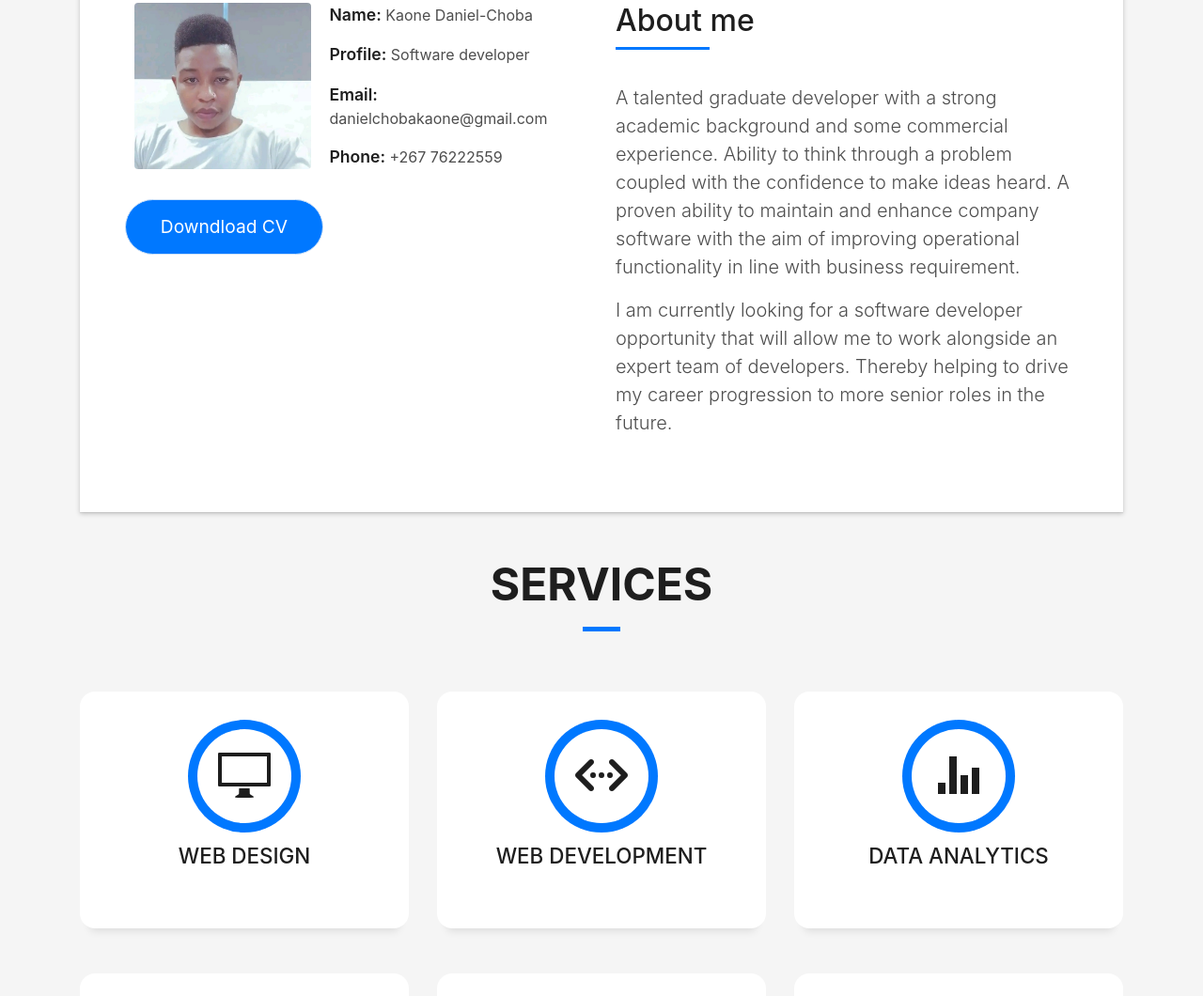
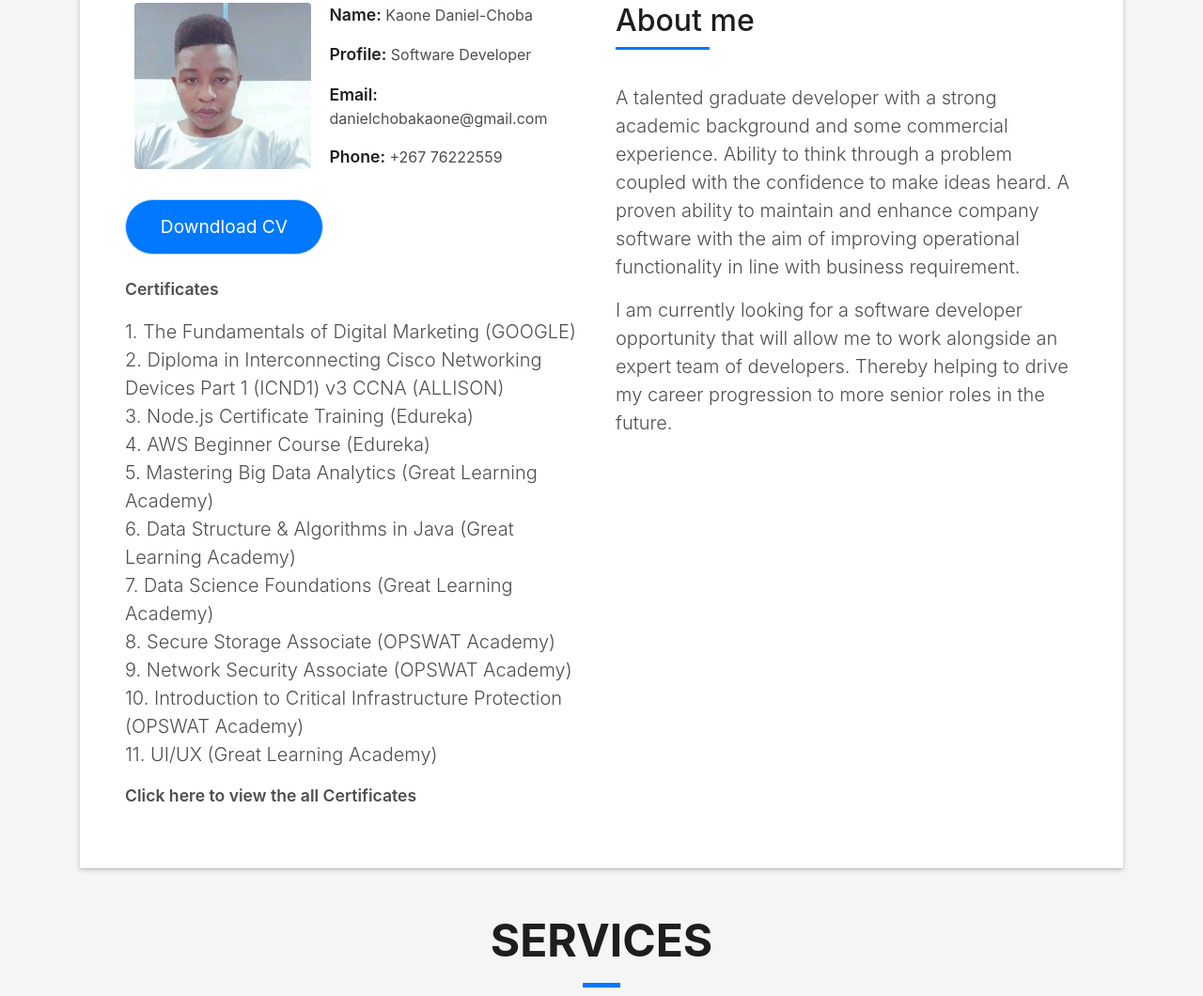
Before and after one commit to danchoba/danchoba.github.io, a plain HTML site: page index.html in a window 1280 px wide. Shown: the part 925-1985 px from the top of the page at 94% size. Drawn offline with Linux system fonts and the light colour scheme; files whose address does not match are found by name.

Commit message:
added certificates

```diff
--- a/index.html
+++ b/index.html
@@ -98,7 +98,7 @@
                   <div class="col-sm-6 col-md-7">
                     <div class="about-info">
                       <p><span class="title-s">Name: </span> <span>Kaone Daniel-Choba</span></p>
-                      <p><span class="title-s">Profile: </span> <span>Software developer</span></p>
+                      <p><span class="title-s">Profile: </span> <span>Software Developer</span></p>
                       <p><span class="title-s">Email: </span> <span>danielchobakaone@gmail.com</span></p>
                       <p><span class="title-s">Phone: </span> <span>+267 76222559</span></p>
                     </div>
@@ -106,6 +106,28 @@
                 </div>
                 <div class="skill-mf">
                   <a href="Kaone_Daniel-Choba_CV.pdf" class="button button-a button-big button-rouded" download>Downdload CV</a>
+<br><br>
+
+                  <p><span class="title-s">Certificates </span>
+                  <p class="lead">
+                   1.  The Fundamentals of Digital Marketing  (GOOGLE) 	<br>
+                   2.  Diploma in Interconnecting Cisco Networking Devices Part 1 (ICND1) v3 CCNA (ALLISON)<br>
+                   3.  Node.js Certificate Training (Edureka)<br>
+                   4.  AWS Beginner Course (Edureka)<br>
+                   5.  Mastering Big Data Analytics (Great Learning Academy)<br>
+                   6.  Data Structure & Algorithms in Java (Great Learning Academy)<br>
+                   7.  Data Science Foundations (Great Learning Academy)<br>
+                   8.  Secure Storage Associate (OPSWAT Academy)<br>
+                   9.  Network Security Associate (OPSWAT Academy)<br>
+                   10. Introduction to Critical Infrastructure Protection (OPSWAT Academy)<br>
+                   11. UI/UX (Great Learning Academy)
+</p>
+                  <div class="post-author">
+                <a href="https://drive.google.com/drive/folders/1jnZC80FnyRY1ZdwVxz_fzfHPs2-gz2mR?usp=sharing">
+
+                  <span class="title-s">Click here to view the all Certificates</span>
+                </a>
+              </div>
                 </div>
               </div>
               <div class="col-md-6">
@@ -121,9 +143,7 @@
                   <p class="lead">
                      I am currently looking for a software developer opportunity that will allow me to work alongside an expert team of developers. Thereby helping to drive my career progression to more senior roles in the future.
                   </p>
-                  <p class="lead">
 
-                  </p>
                 </div>
               </div>
             </div>
```
